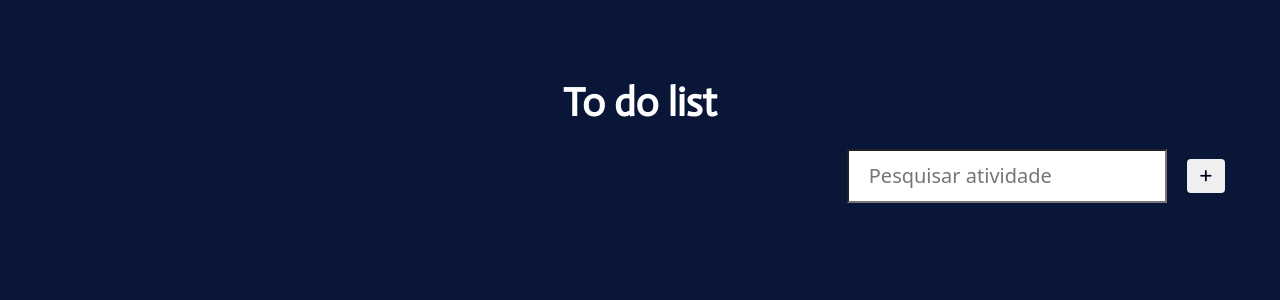
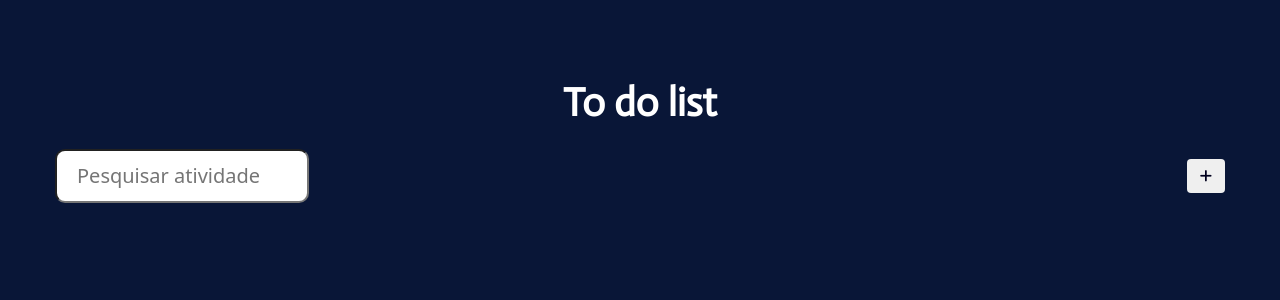
Before and after one commit to AlmeidaLevi/Projeto_em_grupo_CEOS, a Django app: page / in a window 1280 px wide. Shown: the top 300 px of the page. Run offline with Django 4.2, Linux system fonts and the light colour scheme; data that the repository does not hold is empty; some libraries are stand-ins or nearby versions.

Commit message:
polishing the search bar interface

```diff
--- a/to_do_list/static/style.css
+++ b/to_do_list/static/style.css
@@ -35,8 +35,8 @@ body {
 .search_add_container {
   display: flex;
   align-items: center;
-  gap: 2rem;
-  justify-content: flex-end;
+  gap: 75%;
+  justify-content: center;
 }
 
 .search {
@@ -50,6 +50,7 @@ body {
   padding: 1rem 2rem;
   width: 100%;
   max-width: 32rem;
+  border-radius: 10px;
 }
 
 .add-task {
```
